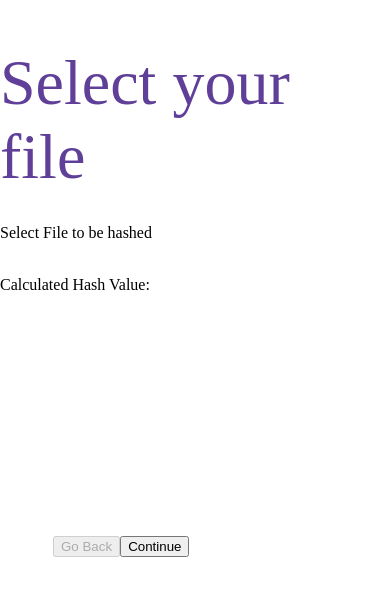
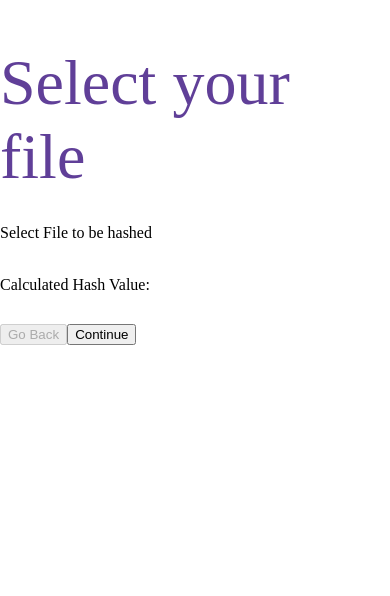
Before and after one commit to iotaledger/poc-document-immutable-blueprint, a React (Create React App) app: page / in a window 390 px wide. Shown: the part 234-830 px from the top of the page. Built offline with nearby package versions, Linux system fonts and the light colour scheme.

Commit message:
Added responsive footer

```diff
--- a/src/index.css
+++ b/src/index.css
@@ -3,13 +3,28 @@ body {
   padding: 0;
 }
 
-@media (max-width: 767px) {
+
+/*
+  {  }
+*/
+@media (max-width: 515px) {
   .sticky-header {
       height: 250px;
       align-items: flex-end;
   }
   .sticky-header__control > h1 {
     align-self: flex-end;
+  }
+  .button-container {
+    flex-direction: column-reverse;
+  }
+}
+@media (min-width: 516px) {
+  .button-container {
+    justify-content: space-between;
+    position: fixed;
+    bottom: 0px;
+    padding: 53px;
   }
 }
 
--- a/src/partials/footer.js
+++ b/src/partials/footer.js
@@ -30,7 +30,7 @@ class Footer extends Component {
     render() {
       const currScrData = navMap.get(this.state.currPath)
       return (<div style={{ margin: '30px 0'}}>
-      <div className="button-container" style={{ justifyContent: 'space-between', position: 'fixed', bottom: '0px', padding: '53px' }}>
+      <div className="button-container">
 
         <Link to={`${currScrData.prev ? currScrData.prev : currScrData.curP}`}>
           <button
```
